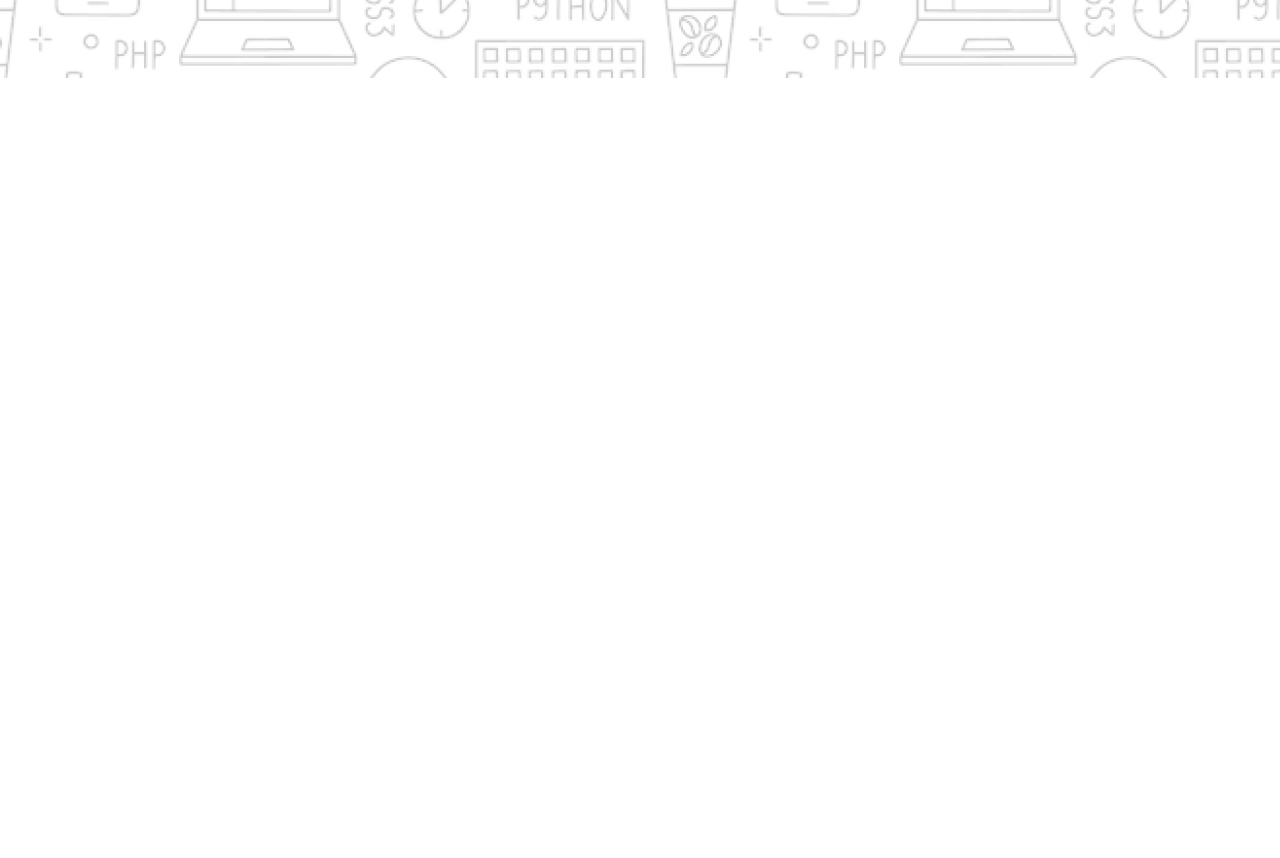
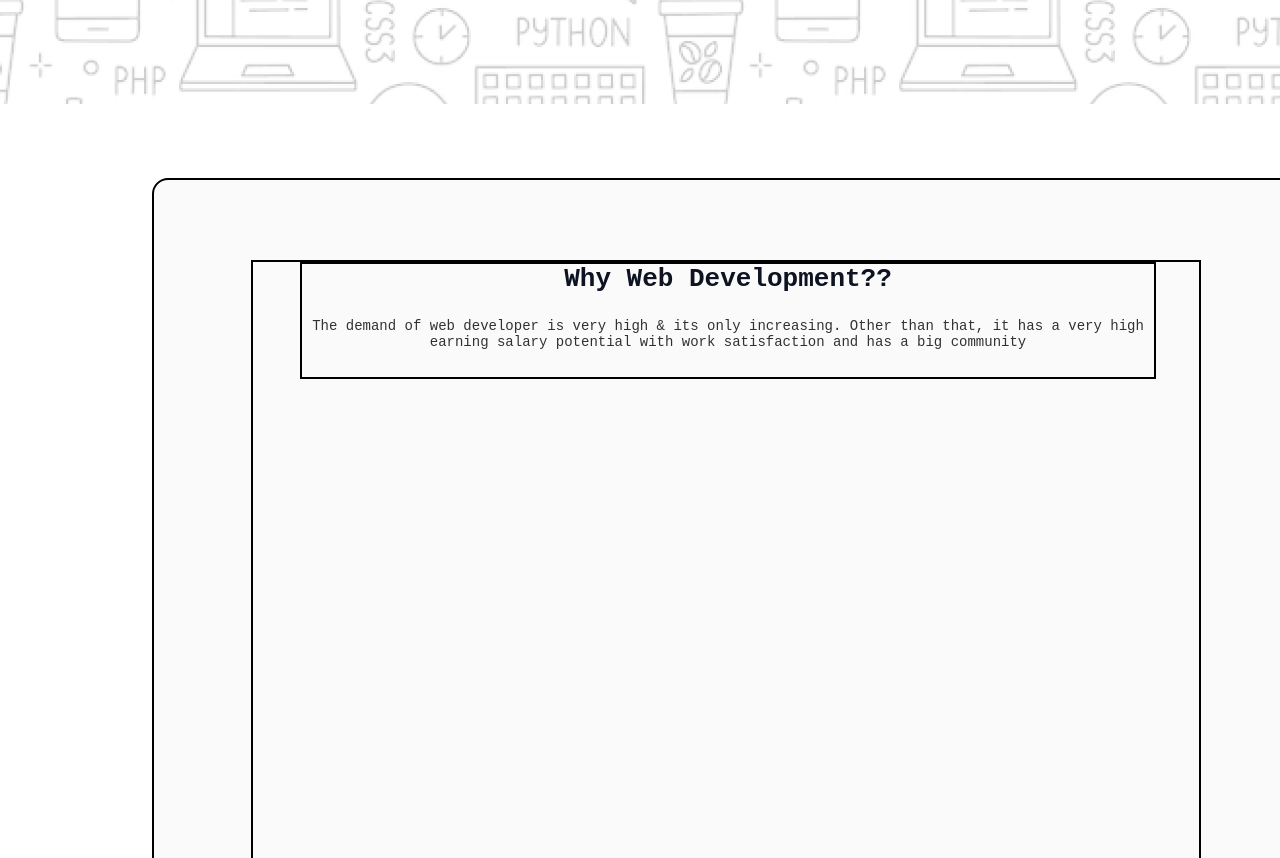
Before and after one commit to ShahAlamSiam/PH-Assignment-01, a plain HTML site: page index.html in a window 1280 px wide. Shown: the part 542-1400 px from the top of the page. Before the commit the page ends 800 px from the top, so only its background shows below. Drawn offline with Linux system fonts and the light colour scheme; a web font is replaced by a local one.

Commit message:
added section about

```diff
--- a/index.html
+++ b/index.html
@@ -26,7 +26,15 @@
 
     </header>
     <main>
+        <section class="section-info">
+            <div class="about">
+                <h2 class="section-title">Why Web Development??</h2>
+                <p class="section-title-description">The demand of web developer is very high & its only increasing. Other than that, it has a very high earning salary potential with work satisfaction and has a big community</p>
+            </div>
 
+            <div class=""></div>
+
+        </section>
     </main>
     <footer>
 
--- a/styles/style.css
+++ b/styles/style.css
@@ -14,7 +14,6 @@
     background-position:center;
     width: 1440px;
     height: 620px;
-    position:absolute;
 
 }
 /*  nav styling */
@@ -23,7 +22,6 @@
     align-items: center;
     display: flex;
     flex-direction: column;
-    align-items: center;
     justify-content: center;
 }
 .nav-info{
@@ -39,8 +37,8 @@
 }
 .nav-description{
     margin-bottom: 32px;
-    font-size: 13px;
-    opacity: 0.7;
+    font-size: 14px;
+    opacity: 0.8;
 }
 .btn-contact{
     margin-bottom: 44px;
@@ -51,3 +49,38 @@
     font-size: 18px;
     font-weight: 600;
 }
+/* Main Section styling */
+main{
+    border: 2px solid black;
+    margin: 74px 152px;
+    width: 1140px;
+    height: 1393px;
+    border-radius: 16px;
+    background: rgba(13, 19, 33, 0.02);
+    justify-content: center;
+}
+.section-info{
+    border: 2px solid black;
+    margin: 80px 97px;
+    width: 946px;
+    height: 1233px;
+}
+.about{
+    border: 2px solid black;
+    margin: 0px 47px 48px 47px;
+    width: 852px;
+    height: 113px;
+    align-items: center;
+    text-align: center;
+}
+.section-title{
+    color: rgb(13, 19, 33);
+    font-size: 26px;
+    font-weight: bold;
+    margin-bottom: 24px;
+}
+.section-title-description{
+    font-size: 14px;
+    opacity: 0.8;
+    margin-bottom: 48px;
+}
```
